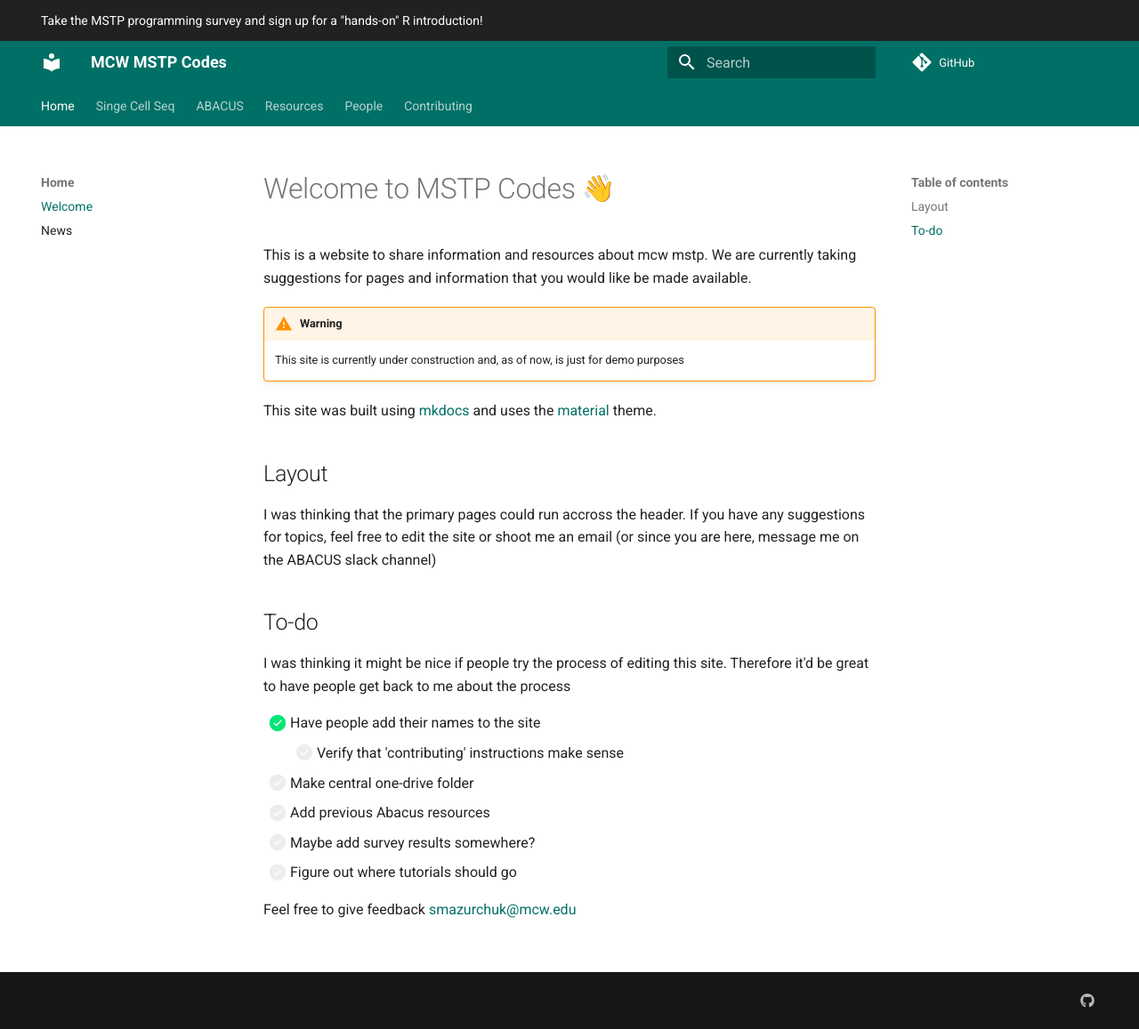
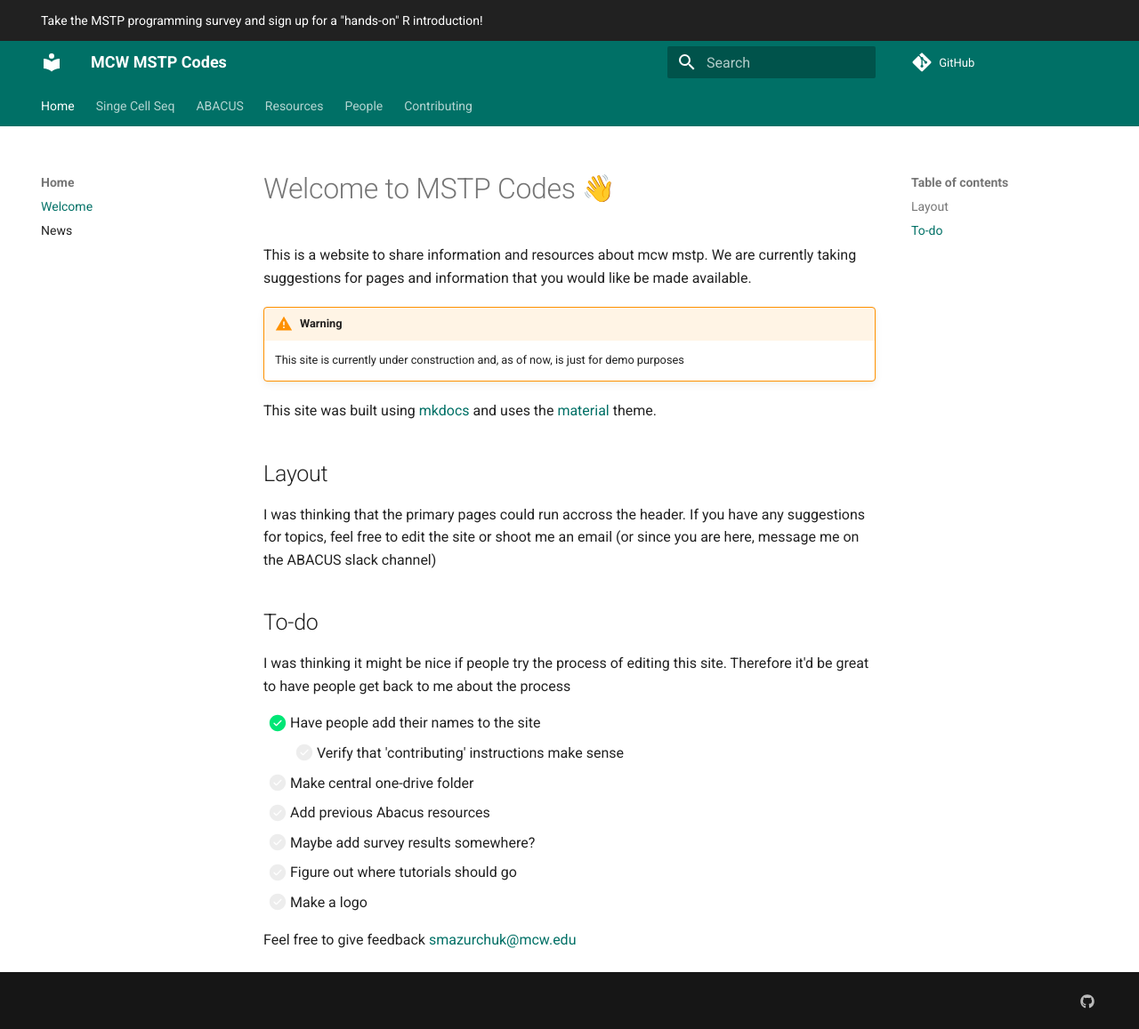
Before and after one commit to mcw-mstp/mcw-mstp.github.io, an MkDocs documentation site: the page built from docs/index.md, in a window 1280 px wide and 1157 px high. Shown: the whole window at 89% size. Built offline with MkDocs 1.6.1 and Material for MkDocs 9.7.7, drawn with Linux system fonts in a browser that asks for light colours; emoji names are drawn with the system emoji font; comment, search, counter and statistics services are not loaded.

Commit message:
added to-do item

```diff
--- a/docs/index.md
+++ b/docs/index.md
@@ -24,6 +24,7 @@ I was thinking it might be nice if people try the process of editing this site.
 - [ ] Add previous Abacus resources
 - [ ] Maybe add survey results somewhere?
 - [ ] Figure out where tutorials should go
+- [ ] Make a logo
 
 
 Feel free to give feedback <smazurchuk@mcw.edu>
```
